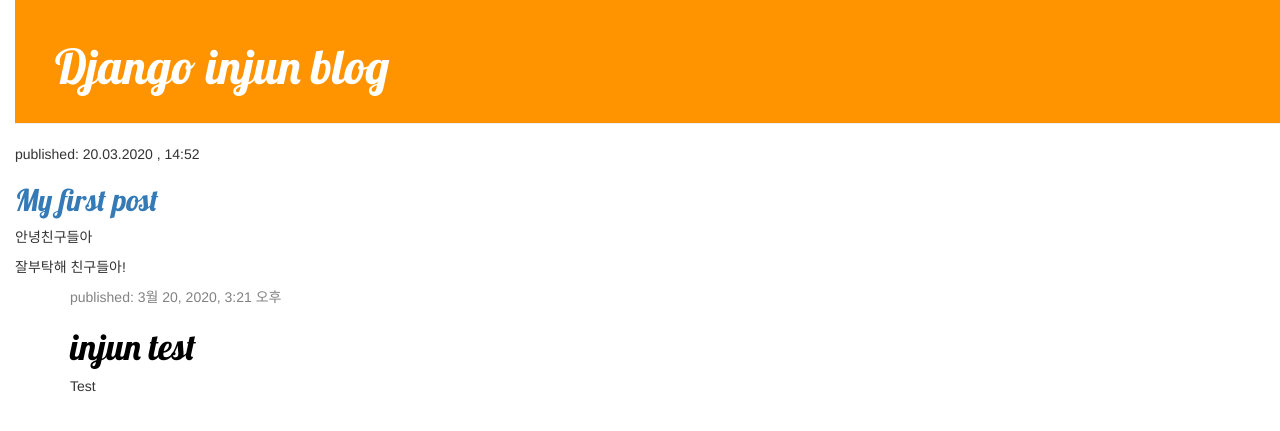
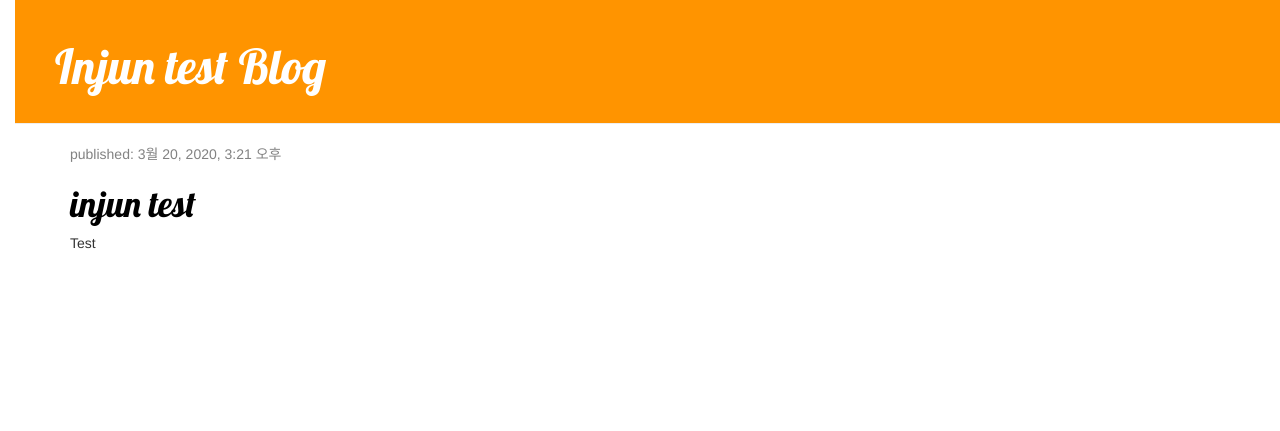
Before and after one commit to baekinjuna/my-first-blog, a Django app: page / in a window 1280 px wide. Shown: the top 431 px of the page. Run offline with Django 3.2, Linux system fonts and the light colour scheme; data comes from the database, SQL or seed files in the repository; some libraries are stand-ins or nearby versions.

Commit message:
add some logics

```diff
--- /dev/null
+++ b/blog/templates/blog/base.html
@@ -0,0 +1,25 @@
+{% load static %}
+<html>
+    <head>
+        <title> injun's test place</title>
+        <link rel="stylesheet" href="//maxcdn.bootstrapcdn.com/bootstrap/3.2.0/css/bootstrap.min.css">
+        <link rel="stylesheet" href="//maxcdn.bootstrapcdn.com/bootstrap/3.2.0/css/bootstrap-theme.min.css">
+        <link rel="stylesheet" href="{% static 'css/blog.css' %}">
+        <link href="//fonts.googleapis.com/css?family=Lobster&subset=latin,latin-ext" rel="stylesheet" type="text/css">
+
+    </head>
+    <body>
+        <div class="page-header">
+            <h1><a href="/">Injun test Blog</a></h1>
+        </div>
+        <div class="content container">
+            <div class="row">
+                <div class="col-md-8">
+                    {% block content %}
+                    {% endblock %}
+                </div>
+            </div>
+        </div>
+    </body>
+
+</html>
--- a/blog/templates/blog/post_list.html
+++ b/blog/templates/blog/post_list.html
@@ -1,40 +1,13 @@
-{% load static %}
-<html>
-    <head>
-        <title> injun's test place</title>
-        <link rel="stylesheet" href="//maxcdn.bootstrapcdn.com/bootstrap/3.2.0/css/bootstrap.min.css">
-        <link rel="stylesheet" href="//maxcdn.bootstrapcdn.com/bootstrap/3.2.0/css/bootstrap-theme.min.css">
-        <link rel="stylesheet" href="{% static 'css/blog.css' %}">
-        <link href="//fonts.googleapis.com/css?family=Lobster&subset=latin,latin-ext" rel="stylesheet" type="text/css">
+{% extends 'blog/base.html' %}
 
-    </head>
-    <body>
-        <div class ='page-header'>
-            <h1><a href="">Django injun blog</a></h1>
-        </div>
-
-        <div>
-            <p>published: 20.03.2020 , 14:52</p>
-            <h2><a href="">My first post</a></h2>
-            <p>안녕친구들아</p>
-            <p>잘부탁해 친구들아! <p>
-        </div>
-
-        <div class="content container">
-            <div class="row">
-                <div class="col-md-8">
+{% block content %}
     {% for post in posts %}
         <div class="post">
             <div class="date">
                 <p>published: {{ post.published_date }}</p>
             </div>
-                        <h1><a href="">{{ post.title }}</a></h1>
+            <h1><a href="{% url 'post_detail' pk=post.pk %}">{{ post.title }}</a></h1>
             <p>{{ post.text|linebreaksbr }}</p>
         </div>
     {% endfor %}
-                </div>
-            </div>
-        </div>
-    </body>
-
-</html>
+{% endblock %}
--- a/blog/urls.py
+++ b/blog/urls.py
@@ -3,4 +3,5 @@ from . import views
 
 urlpatterns = [
     path('', views.post_list, name='post_list'),
+    path('post/<int:pk>/', views.post_detail, name='post_detail'),
 ]
--- a/blog/views.py
+++ b/blog/views.py
@@ -1,7 +1,12 @@
 from django.shortcuts import render
 from .models import Post
 from django.utils import timezone
+from django.shortcuts import render, get_object_or_404
 # Create your views here.
 def post_list(request):
     posts = Post.objects.filter(published_date__lte=timezone.now()).order_by('published_date')
     return render(request , 'blog/post_list.html',{'posts' : posts })
+def post_detail(request,pk):
+    Post.objects.get(pk=pk)
+    post = get_object_or_404(Post, pk=pk)
+    return render(request, 'blog/post_detail.html', {'post': post})
```
Also changed, not shown: blog/form.py (added, +8 -0 lines), blog/templates/blog/post_detail.html (added, +13 -0 lines). Lines whose indentation alone changed are shown as unchanged.
